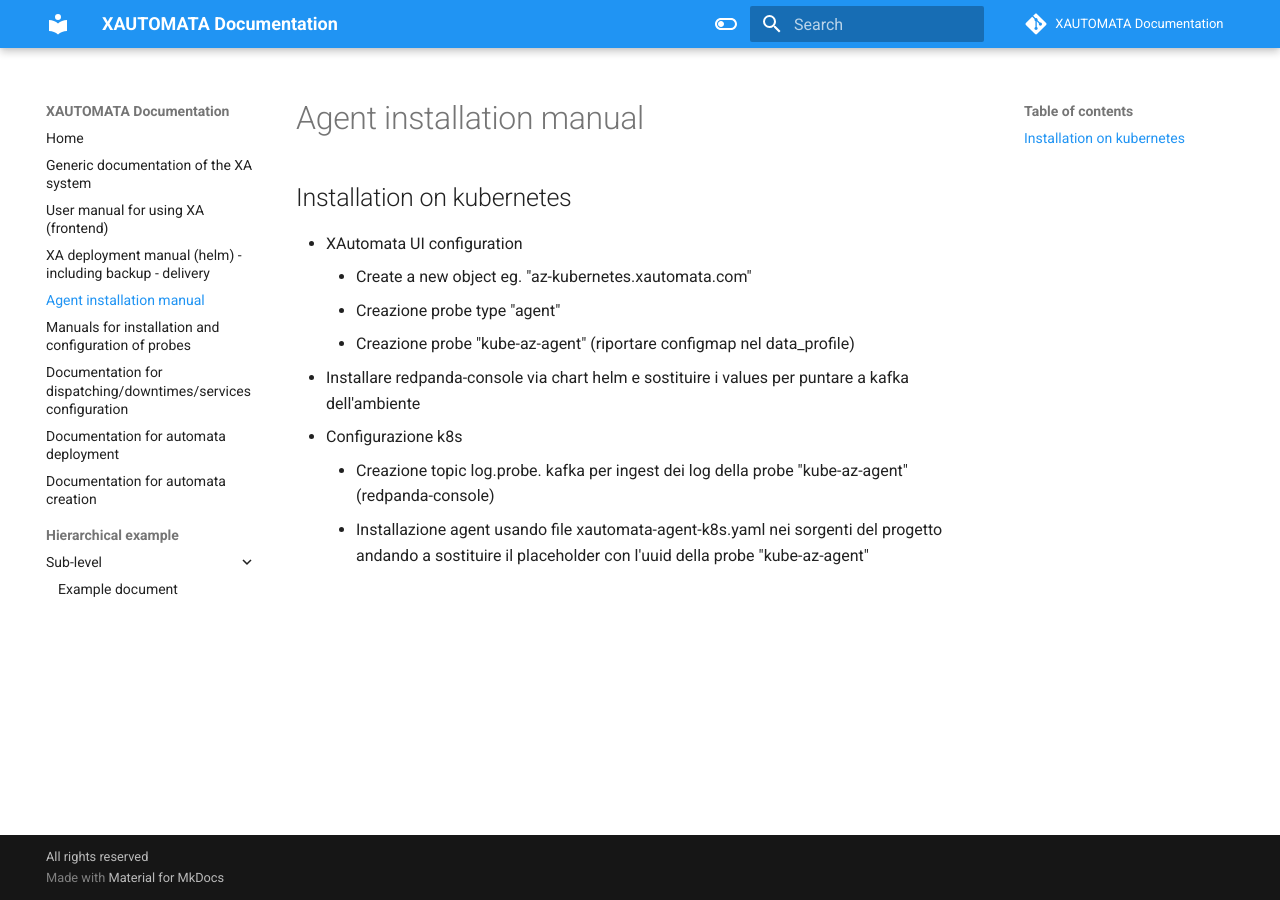
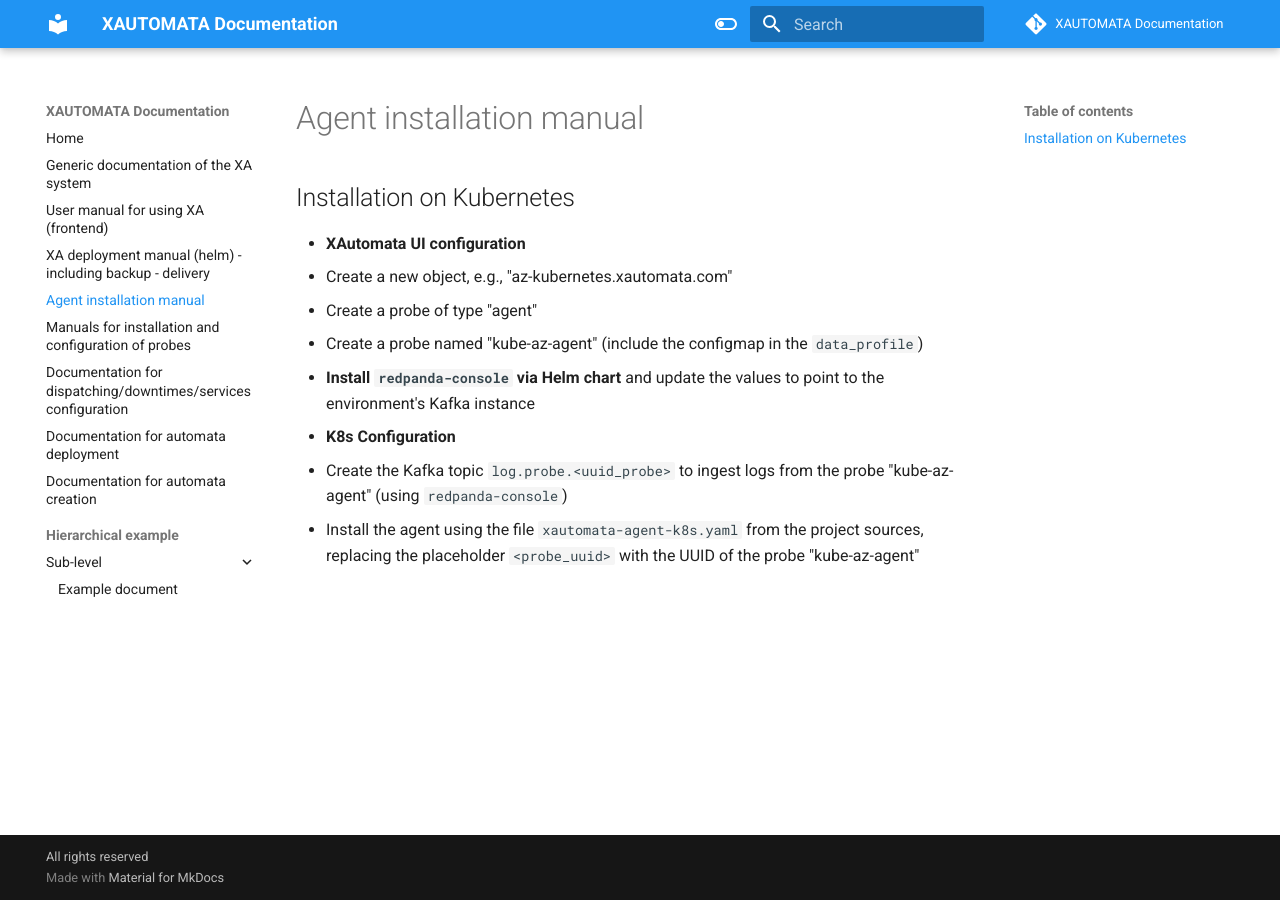
Before and after one commit to xautomata/Documentation, an MkDocs documentation site: the page built from docs/agent.md, in a window 1280 px wide. Built offline with MkDocs 1.6.1 and Material for MkDocs 9.7.7, drawn with Linux system fonts in a browser that asks for light colours; comment, search, counter and statistics services are not loaded.

Commit message:
Update agent.md

```diff
--- a/docs/agent.md
+++ b/docs/agent.md
@@ -1,9 +1,9 @@
-## Installation on kubernetes
-- XAutomata UI configuration
-	- Create a new object eg. "az-kubernetes.xautomata.com"
-	- Creazione probe type "agent"
-	- Creazione probe  "kube-az-agent" (riportare configmap nel data_profile)
-- Installare redpanda-console via chart helm e sostituire i values per puntare a kafka dell'ambiente
-- Configurazione k8s
-	- Creazione topic log.probe.<uuid_probe> kafka per ingest dei log della probe "kube-az-agent" (redpanda-console)
-	- Installazione agent usando file xautomata-agent-k8s.yaml nei sorgenti del progetto andando a sostituire il placeholder <probe_uuid> con l'uuid della probe "kube-az-agent"
+## Installation on Kubernetes
+- **XAutomata UI configuration**
+  - Create a new object, e.g., "az-kubernetes.xautomata.com"
+  - Create a probe of type "agent"
+  - Create a probe named "kube-az-agent" (include the configmap in the `data_profile`)
+- **Install `redpanda-console` via Helm chart** and update the values to point to the environment's Kafka instance
+- **K8s Configuration**
+  - Create the Kafka topic `log.probe.<uuid_probe>` to ingest logs from the probe "kube-az-agent" (using `redpanda-console`)
+  - Install the agent using the file `xautomata-agent-k8s.yaml` from the project sources, replacing the placeholder `<probe_uuid>` with the UUID of the probe "kube-az-agent"
```
